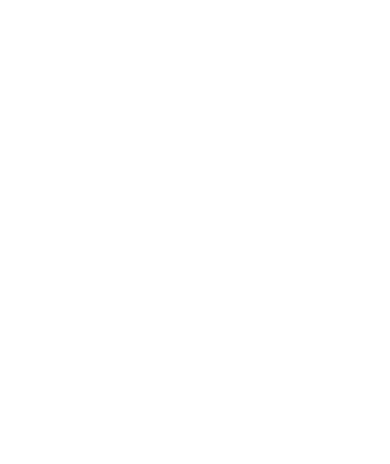
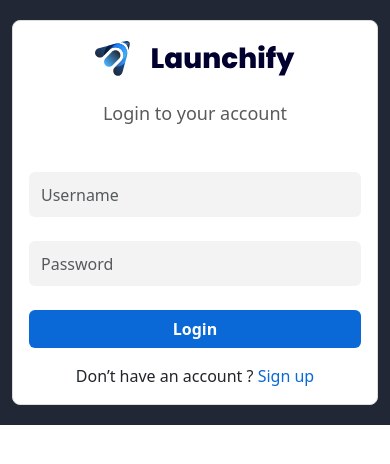
Before and after one commit to Moussa-H/launchify-frontend, a React (Create React App) app: page /login in a window 390 px wide. Shown: the top 464 px of the page. Built offline with nearby package versions, Linux system fonts and the light colour scheme.

Commit message:
creating Login page and finishing the design

```diff
--- a/src/Pages/Login/index.jsx
+++ b/src/Pages/Login/index.jsx
@@ -1,9 +1,49 @@
-import React from 'react'
+import React from "react";
+import { Form, Button, Container } from "react-bootstrap";
+import "./style.css"; // Import the CSS file
+import logo from "../../assets/logo.svg";
+const Login = () => {
+  return (
+    <Container
+      fluid
+      className="d-flex justify-content-center align-items-center Login-container"
+    >
+      <div className="Login-box">
+        {/* Logo */}
+        <div className="text-center mb-4">
+          <img src={logo} alt="Logo" className="Login-logo" />
+        </div>
 
-export default function Login() {
-  return (
-    <div>
+        <h3 class="text-center mb-5 custom-font-size">Login to your account</h3>
 
-    </div>
-  )
-}
+        <Form>
+          <Form.Group controlId="formUsername" className="mb-4">
+            <Form.Control type="text" placeholder="Username" />
+          </Form.Group>
+
+          <Form.Group controlId="formPassword" className="mb-4">
+            <Form.Control type="password" placeholder="Password" />
+          </Form.Group>
+
+          <Button
+            variant="primary"
+            type="submit"
+            className="Login-button w-100"
+          >
+            Login
+          </Button>
+        </Form>
+
+        {/* Login Link */}
+        <div className="text-center mt-3">
+          <span>Don’t have an account ? </span>
+          <a href="/sign-up" className="login-link">
+            Sign up
+          </a>
+        </div>
+      </div>
+    </Container>
+  );
+};
+
+export default Login;
--- a/src/Pages/Login/style.css
+++ b/src/Pages/Login/style.css
@@ -0,0 +1,80 @@
+.Login-container {
+  height: 100vh;
+  background: #212735;
+}
+
+.Login-box {
+  width: 600px;
+  padding: 3rem;
+  border: 1px solid #ddd;
+  border-radius: 8px;
+  background-color: #fff;
+}
+
+.Login-logo {
+  width: 200px;
+}
+
+.Login-button {
+  background-color: #0a69d7;
+  border: none;
+}
+
+.Login-button:hover {
+  background-color: #084c9e;
+}
+
+.login-link {
+  color: #0a69d7;
+  text-decoration: none;
+}
+
+.login-link:hover {
+  text-decoration: underline;
+}
+
+.form-check-inline {
+  display: flex;
+  margin-right: 1rem;
+  flex-direction: row;
+}
+.mb-4.text-center.radio-btn {
+  display: flex;
+}
+
+.form-check-inline {
+  display: flex;
+  margin-right: 4rem;
+  flex-direction: row;
+}
+button.Login-button.w-100.btn.btn-primary {
+  font-weight: 700;
+  padding: 7px;
+}
+.form-control {
+  background-color: #f3f3f3;
+  border: 0px;
+  height: 45px;
+}
+h3.text-center.mb-5.custom-font-size {
+  font-size: 18px;
+  font-weight: 500;
+  color: #5a5a5a;
+}
+@media only screen and (max-width: 500px) {
+    .Login-container {
+    height: 100%;
+    background: #212735;
+}
+  .mb-4.text-center.radio-btn {
+    gap: 10px;
+    display: flex;
+    flex-direction: column;
+  }
+  .Login-box {
+    margin-top: 20px;
+    margin-bottom: 20px;
+    width: 100%;
+    padding: 1rem;
+  }
+}
```
